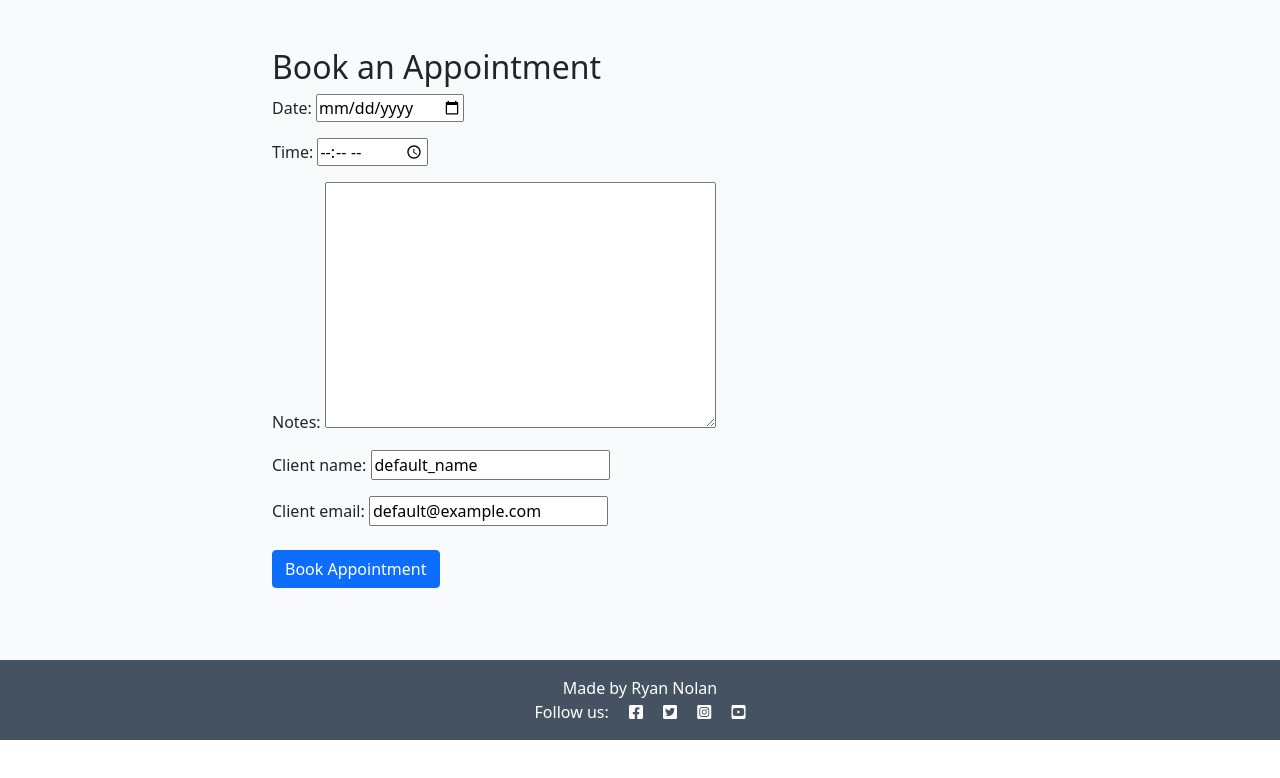
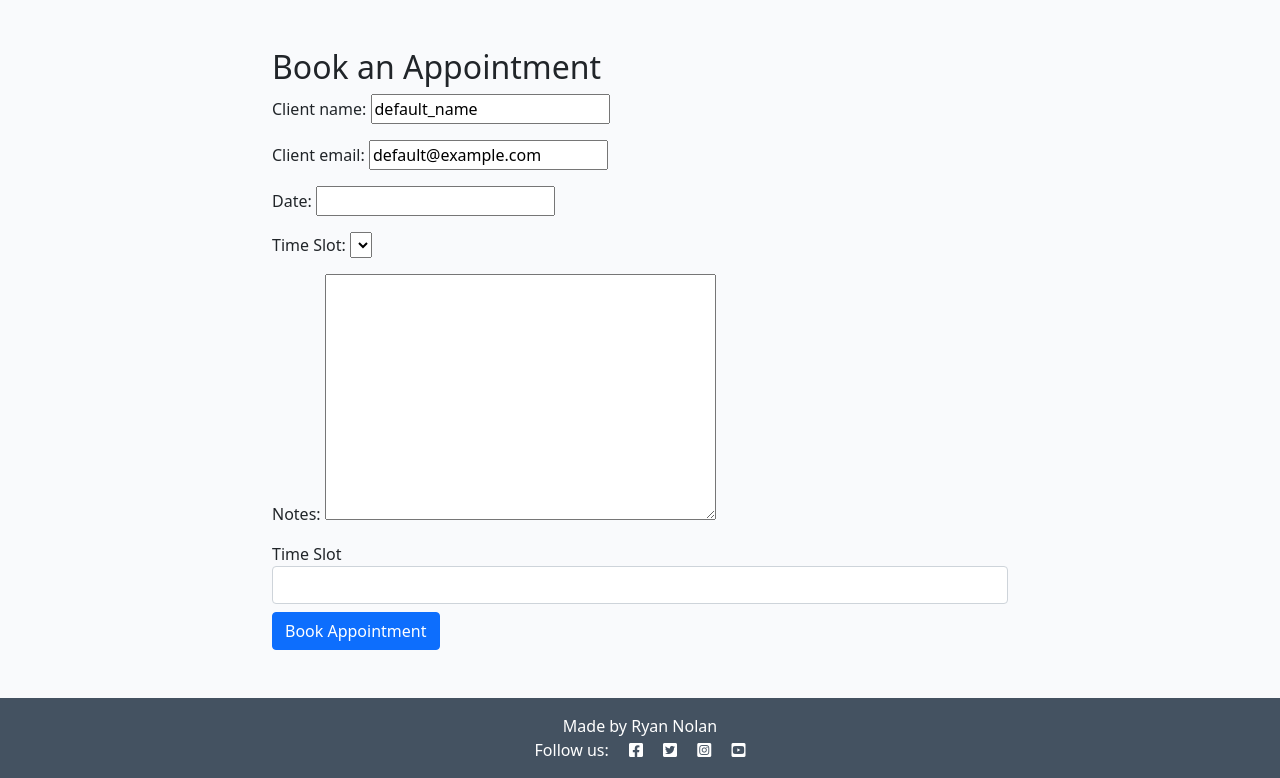
Before and after one commit to Alvor1991/PP4-Physio, a Django app: page /appointments/book/ in a window 1280 px wide. Shown: the part 60-838 px from the top of the page. Before the commit the page ends 800 px from the top, so only its background shows below. Run offline with Django 4.2, Linux system fonts and the light colour scheme; lists and menus that the app fills with data are empty; parts of the project's set-up code (start-up, migrations or seed data) failed here and were passed over.

Commit message:
Add utils file to generate time slots

```diff
--- a/appointments/forms.py
+++ b/appointments/forms.py
@@ -1,11 +1,22 @@
 from django import forms
 from .models import Appointment
+from .views import get_available_time_slots
 
 class AppointmentForm(forms.ModelForm):
+    time_slot = forms.ChoiceField(choices=[], required=True, label="Time Slot")
+
     class Meta:
         model = Appointment
-        fields = ['date', 'time', 'notes', 'client_name', 'client_email']
-        widgets = {
-            'date': forms.DateInput(attrs={'type': 'date'}),
-            'time': forms.TimeInput(attrs={'type': 'time', 'step': 300}),
-        }
+        fields = ['client_name', 'client_email', 'date', 'time_slot', 'notes']
+
+    def __init__(self, *args, **kwargs):
+        super(AppointmentForm, self).__init__(*args, **kwargs)
+        if 'date' in self.data:
+            try:
+                date = self.data.get('date')
+                available_slots = get_available_time_slots(date)
+                self.fields['time_slot'].choices = [(slot, slot) for slot in available_slots]
+            except (ValueError, TypeError):
+                self.fields['time_slot'].choices = []
+        else:
+            self.fields['time_slot'].choices = []
--- a/appointments/templates/appointments/book_appointment.html
+++ b/appointments/templates/appointments/book_appointment.html
@@ -15,6 +15,14 @@
         <form method="post" action="{% url 'book_appointment' %}">
           {% csrf_token %}
           {{ form.as_p }}
+          <div class="form-group">
+            <label for="id_time_slot">Time Slot</label>
+            <select name="time_slot" id="id_time_slot" class="form-control">
+              {% for slot in form.fields.time_slot.choices %}
+                <option value="{{ slot.0 }}">{{ slot.1 }}</option>
+              {% endfor %}
+            </select>
+          </div>
           <button type="submit" class="btn btn-primary mb-5 mt-2">Book Appointment</button>
         </form>
       {% endif %}
--- a/appointments/urls.py
+++ b/appointments/urls.py
@@ -1,5 +1,5 @@
+from django.urls import path
 from . import views
-from django.urls import path
 
 urlpatterns = [
     path('book/', views.book_appointment, name='book_appointment'),
--- a/appointments/views.py
+++ b/appointments/views.py
@@ -1,15 +1,44 @@
 from django.shortcuts import render, redirect
 from django.contrib import messages
 from .forms import AppointmentForm
+from .models import Appointment
+from datetime import datetime, timedelta, time
+
+def generate_time_slots(start_time, end_time, interval):
+    slots = []
+    current_time = start_time
+    while current_time < end_time:
+        slots.append(current_time.strftime("%H:%M"))
+        current_time = (datetime.combine(datetime.today(), current_time) + timedelta(minutes=interval)).time()
+    return slots
+
+def get_available_time_slots(date):
+    booked_appointments = Appointment.objects.filter(date=date).values_list('time', flat=True)
+    booked_slots = [appointment.strftime("%H:%M") for appointment in booked_appointments]
+
+    start_time = time(9, 0)
+    end_time = time(17, 0)
+    interval = 30
+
+    all_slots = generate_time_slots(start_time, end_time, interval)
+    available_slots = [slot for slot in all_slots if slot not in booked_slots]
+
+    return available_slots
 
 def book_appointment(request):
     if request.method == 'POST':
         form = AppointmentForm(request.POST)
         if form.is_valid():
-            form.save()
+            appointment = form.save(commit=False)
+            appointment.time = datetime.strptime(form.cleaned_data['time_slot'], '%H:%M').time()
+            appointment.save()
             messages.success(request, 'Your appointment has been booked successfully.')
-            return render(request, 'appointments/book_appointment.html', {'form': form, 'success': True})
+            return redirect('book_appointment')
     else:
         form = AppointmentForm()
+        if 'date' in request.GET:
+            date = request.GET['date']
+            available_slots = get_available_time_slots(date)
+            form.fields['time_slot'].choices = [(slot, slot) for slot in available_slots]
 
     return render(request, 'appointments/book_appointment.html', {'form': form, 'success': False})
```
